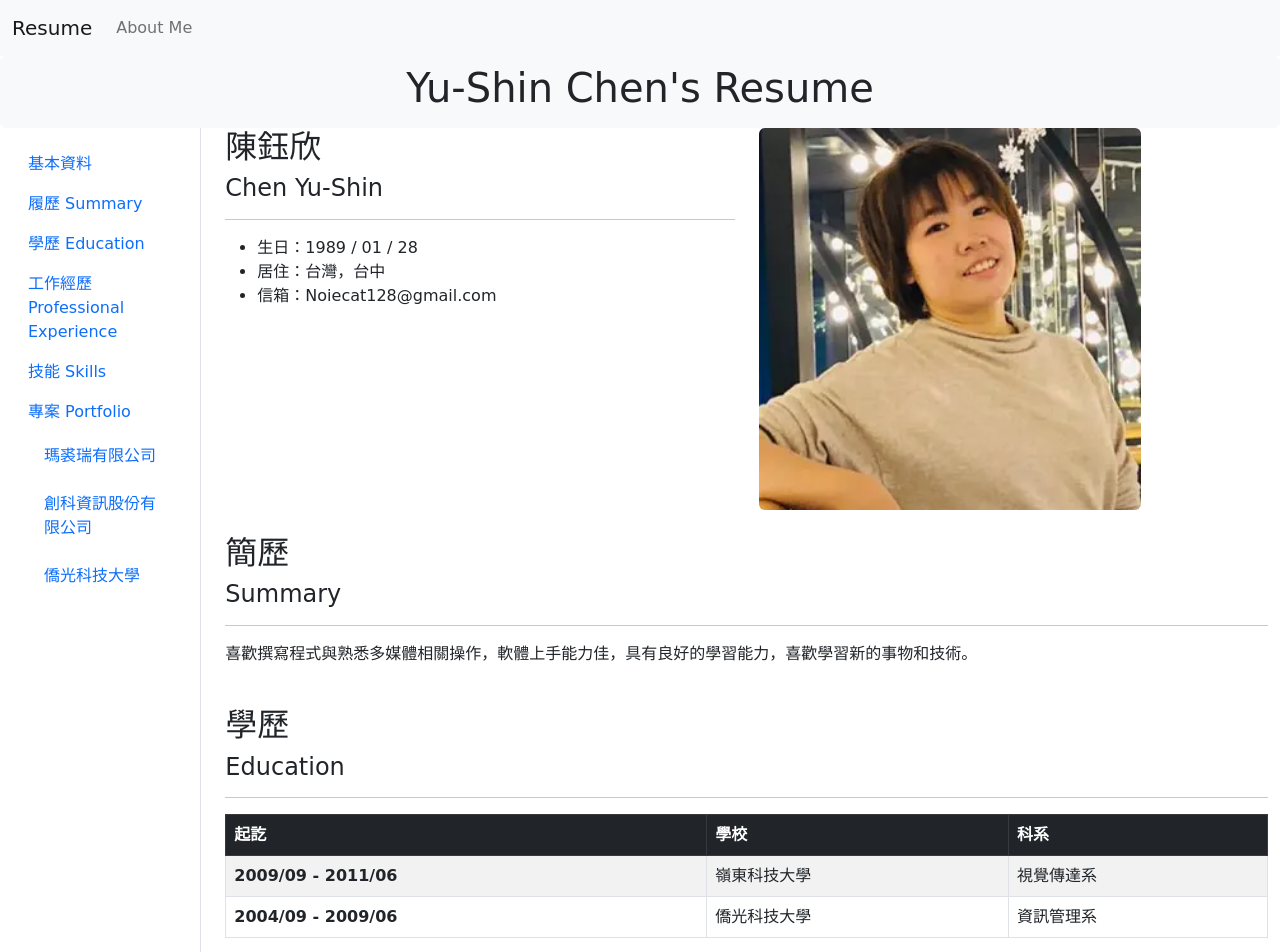
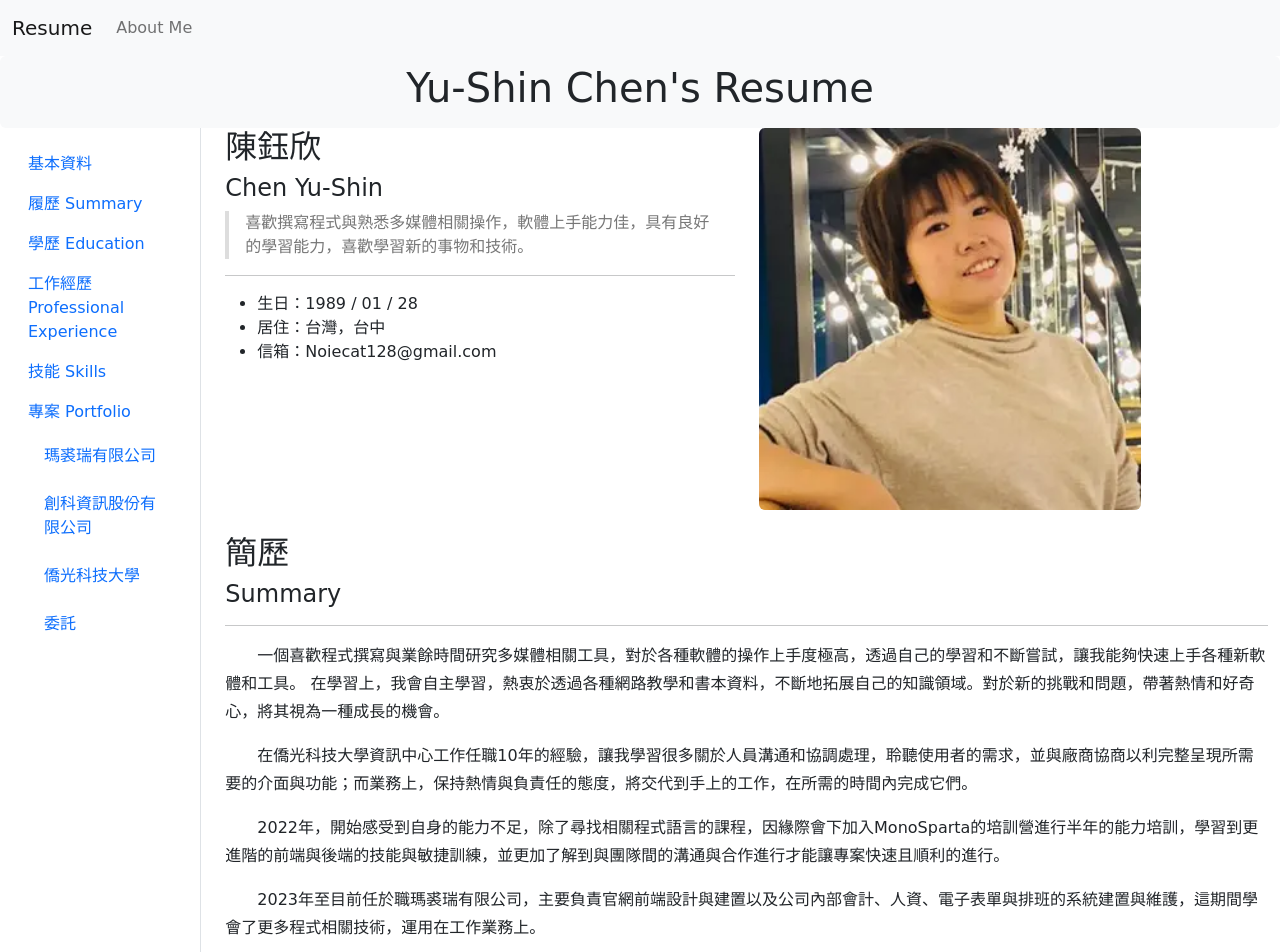
Before and after one commit to Nopeta/Resume, a React (Create React App) app: page /aboutme in a window 1280 px wide. Shown: the top 952 px of the page. Built offline with nearby package versions, Linux system fonts and the light colour scheme.

Commit message:
[修改] 調整連結與簡履

```diff
--- a/src/components/About/Portfolio.js
+++ b/src/components/About/Portfolio.js
@@ -21,7 +21,7 @@ export const Portfolio = () => {
                             <li>使用框架：AlpineJS、TAILWIND</li>
                             <li>2023/4/10~2023/7/31</li>
                         </ul>
-                        <a href="https://www.marjorie.co" className="btn btn-dark stretched-link">官方網站</a>
+                        <a href="https://www.marjorie.co" target="_blank" rel="noreferrer" className="btn btn-dark stretched-link">官方網站</a>
                     </div>
                 </div>
                 <div className="col col-md-3">
@@ -116,7 +116,7 @@ export const Portfolio = () => {
                             <li>使用框架：Vue.JS、TAILWIND</li>
                             <li>2022/10 ~ 2022/11</li>
                         </ul>
-                        {/* <a href="https://www.marjorie.co" className="btn btn-dark stretched-link">官方網站</a> */}
+                        <a href="https://docs.google.com/presentation/d/1vmWVjjll0wXTFNAGzfi6j_vEparpnQmt6nBRCArfWa8/edit?usp=sharing" target="_blank" rel="noreferrer" className="btn btn-dark stretched-link">簡報</a>
                     </div>
                 </div>
                 <div className="col col-md-3">
@@ -132,7 +132,7 @@ export const Portfolio = () => {
                             <li>使用框架：Vue.JS、TAILWIND</li>
                             <li>2022/11 ~ 2022/12</li>
                         </ul>
-                        {/* <a href="https://www.marjorie.co" className="btn btn-dark stretched-link">官方網站</a> */}
+                        <a href="https://docs.google.com/presentation/d/1-knQCtV1JASQJzDnlumdvVLhqvfT8VnRVstrhixzrcs/edit?usp=sharing" className="btn btn-dark stretched-link">簡報</a>
                     </div>
                 </div>
             </div>
@@ -155,7 +155,7 @@ export const Portfolio = () => {
                             <li>使用程式語言：VB.NET、ASP.NET</li>
                             <li>2013/2~2013/4</li>
                         </ul>
-                        <a href="https://ocuap.ocu.edu.tw/teasatest/login.aspx" className="btn btn-dark stretched-link">績優導師評量</a>
+                        <a href="https://ocuap.ocu.edu.tw/teasatest/login.aspx" target="_blank" rel="noreferrer" className="btn btn-dark stretched-link">績優導師評量</a>
                     </div>
                 </div>
                 <div className="col col-md-3">
@@ -169,7 +169,7 @@ export const Portfolio = () => {
                             <li>使用程式語言：VB.NET、ASP.NET</li>
                             <li>2018/7~2018/9</li>
                         </ul>
-                        <a href="https://ocuap.ocu.edu.tw/stuacc/login.aspx" className="btn btn-dark stretched-link">學生銀行帳號系統</a>
+                        <a href="https://ocuap.ocu.edu.tw/stuacc/login.aspx" target="_blank" rel="noreferrer" className="btn btn-dark stretched-link">學生銀行帳號系統</a>
                     </div>
                 </div>
                 <div className="col col-md-3">
@@ -202,7 +202,7 @@ export const Portfolio = () => {
                             <li>使用程式語言：VB.NET、ASP.NET</li>
                             <li>2021/4~2021/4</li>
                         </ul>
-                        <button className="btn btn-dark stretched-link">領取學位證書方式意願調查</button>
+                        <a href="https://ocuap.ocu.edu.tw/geg_adres/index.aspx" target="_blank" rel="noreferrer" className="btn btn-dark stretched-link">領取學位證書方式意願調查</a>
                     </div>
                 </div>
 
@@ -296,5 +296,26 @@ export const Portfolio = () => {
             </div>
         </div>
 
+        <br />
+
+        <div id="portfolio-4">
+            <h3>委託</h3>
+            <div className="row row-cols-1 row-cols-md-4 g-1 w-100 mb-1">
+                <div className="col col-md-3">
+                    <div className="card p-3 h-100">
+                        <h5 className="card-title">瑞鑫專案</h5>
+                        <blockquote className="h-100">
+                            <p className="card-text">公司介紹網站。</p>
+                        </blockquote>
+                        <ul>
+                            <li>前端</li>
+                            <li>使用框架：Bootstrap</li>
+                            <li>2024/01/05 ~ 2024/01/22</li>
+                        </ul>
+                        <a href="https://www.rs.rasin1987.com.tw/" target="_blank" rel="noreferrer" className="btn btn-dark stretched-link">網站</a>
+                    </div>
+                </div>
+            </div>
+        </div>
     </>
 }
--- a/src/pages/AboutMe.js
+++ b/src/pages/AboutMe.js
@@ -40,6 +40,7 @@ export default function AboutMe() {
                                     <a className="nav-link ms-3 my-1" href="#portfolio-1">瑪裘瑞有限公司</a>
                                     <a className="nav-link ms-3 my-1" href="#portfolio-2">創科資訊股份有限公司</a>
                                     <a className="nav-link ms-3 my-1" href="#portfolio-3">僑光科技大學</a>
+                                    <a className="nav-link ms-3 my-1" href="#portfolio-4">委託</a>
                                 </nav>
                             </nav>
                         </nav>
@@ -51,6 +52,11 @@ export default function AboutMe() {
                                 <div className="row">
                                     <div className="col-sm">
                                         <h2>陳鈺欣</h2><h4>Chen Yu-Shin</h4>
+                                        <blockquote>
+                                            <p>
+                                                <span>喜歡撰寫程式與熟悉多媒體相關操作，軟體上手能力佳，具有良好的學習能力，喜歡學習新的事物和技術。</span>
+                                            </p>
+                                        </blockquote>
                                         <hr />
                                         <ul>
                                             <li><span>生日：1989 / 01 / 28</span></li>
@@ -71,13 +77,21 @@ export default function AboutMe() {
                             <div id="summary">
                                 <h2>簡歷</h2><h4>Summary</h4>
                                 <hr />
-                                {/* <blockquote> */}
-                                <p>
-                                    {/* <span>大學畢業後便在僑光科技大學資訊單位就業十年，協助工程師與使用者間的溝通協調，並額外建置相關小系統供使用者能方便查詢資料與相關伺服器維護；喜歡繪圖與網頁建置，對於動態網頁設計與多媒體相關軟體有高度的興趣。</span>
+                                {/* <span>大學畢業後便在僑光科技大學資訊單位就業十年，協助工程師與使用者間的溝通協調，並額外建置相關小系統供使用者能方便查詢資料與相關伺服器維護；喜歡繪圖與網頁建置，對於動態網頁設計與多媒體相關軟體有高度的興趣。</span>
                                     <p> */}
-                                    <span>喜歡撰寫程式與熟悉多媒體相關操作，軟體上手能力佳，具有良好的學習能力，喜歡學習新的事物和技術。</span>
+                                <p style={{ lineHeight: '1.75rem' }}>
+                                    &emsp;&emsp;一個喜歡程式撰寫與業餘時間研究多媒體相關工具，對於各種軟體的操作上手度極高，透過自己的學習和不斷嘗試，讓我能夠快速上手各種新軟體和工具。
+                                    在學習上，我會自主學習，熱衷於透過各種網路教學和書本資料，不斷地拓展自己的知識領域。對於新的挑戰和問題，帶著熱情和好奇心，將其視為一種成長的機會。
                                 </p>
-                                {/* </blockquote> */}
+                                <p style={{ lineHeight: '1.75rem' }}>
+                                    &emsp;&emsp;在僑光科技大學資訊中心工作任職10年的經驗，讓我學習很多關於人員溝通和協調處理，聆聽使用者的需求，並與廠商協商以利完整呈現所需要的介面與功能；而業務上，保持熱情與負責任的態度，將交代到手上的工作，在所需的時間內完成它們。
+                                </p>
+                                <p style={{ lineHeight: '1.75rem' }}>
+                                    &emsp;&emsp;2022年，開始感受到自身的能力不足，除了尋找相關程式語言的課程，因緣際會下加入MonoSparta的培訓營進行半年的能力培訓，學習到更進階的前端與後端的技能與敏捷訓練，並更加了解到與團隊間的溝通與合作進行才能讓專案快速且順利的進行。
+                                </p>
+                                <p style={{ lineHeight: '1.75rem' }}>
+                                    &emsp;&emsp;2023年至目前任於職瑪裘瑞有限公司，主要負責官網前端設計與建置以及公司內部會計、人資、電子表單與排班的系統建置與維護，這期間學會了更多程式相關技術，運用在工作業務上。
+                                </p>
                             </div>
 
                             <br />
```
